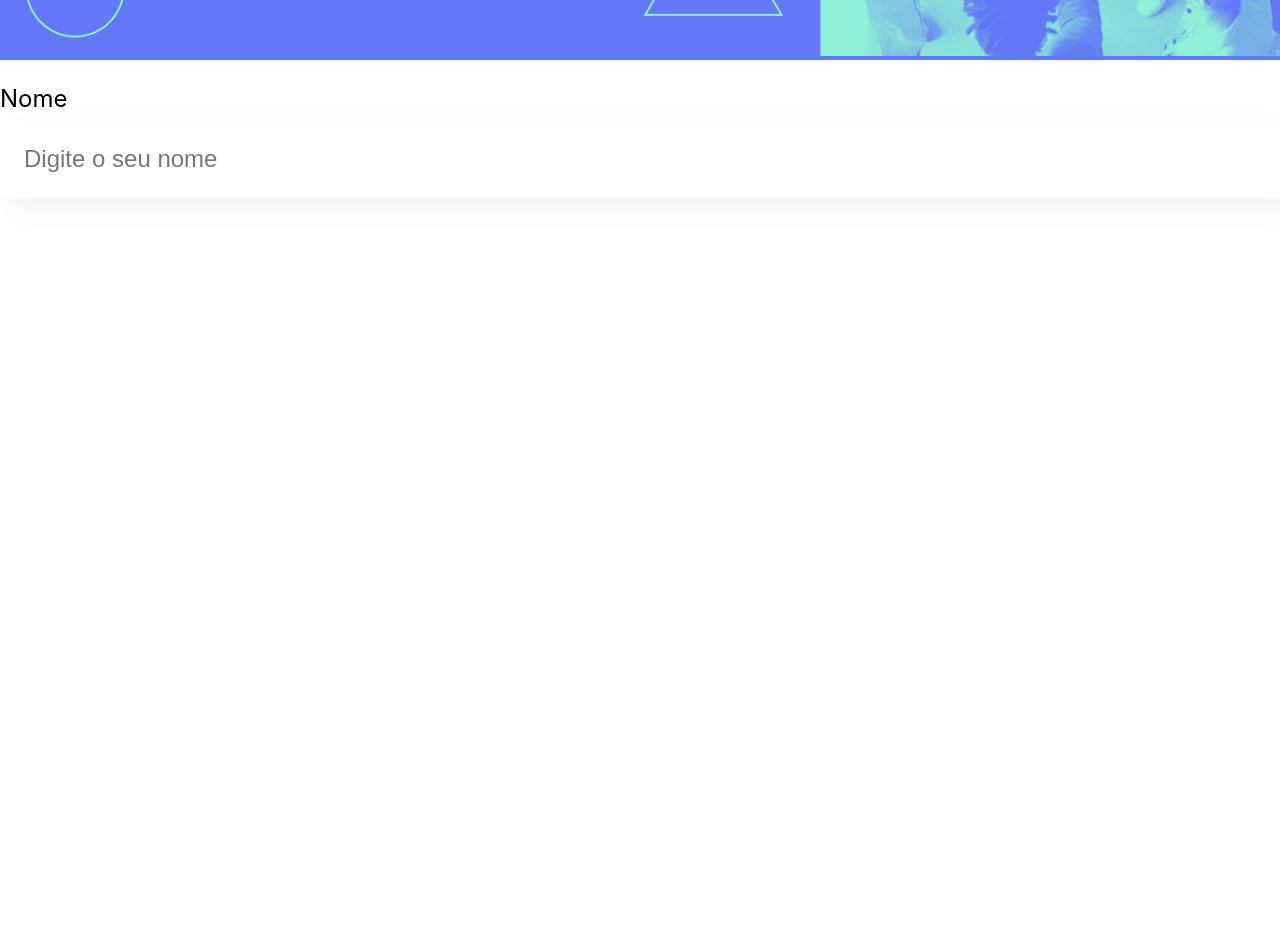
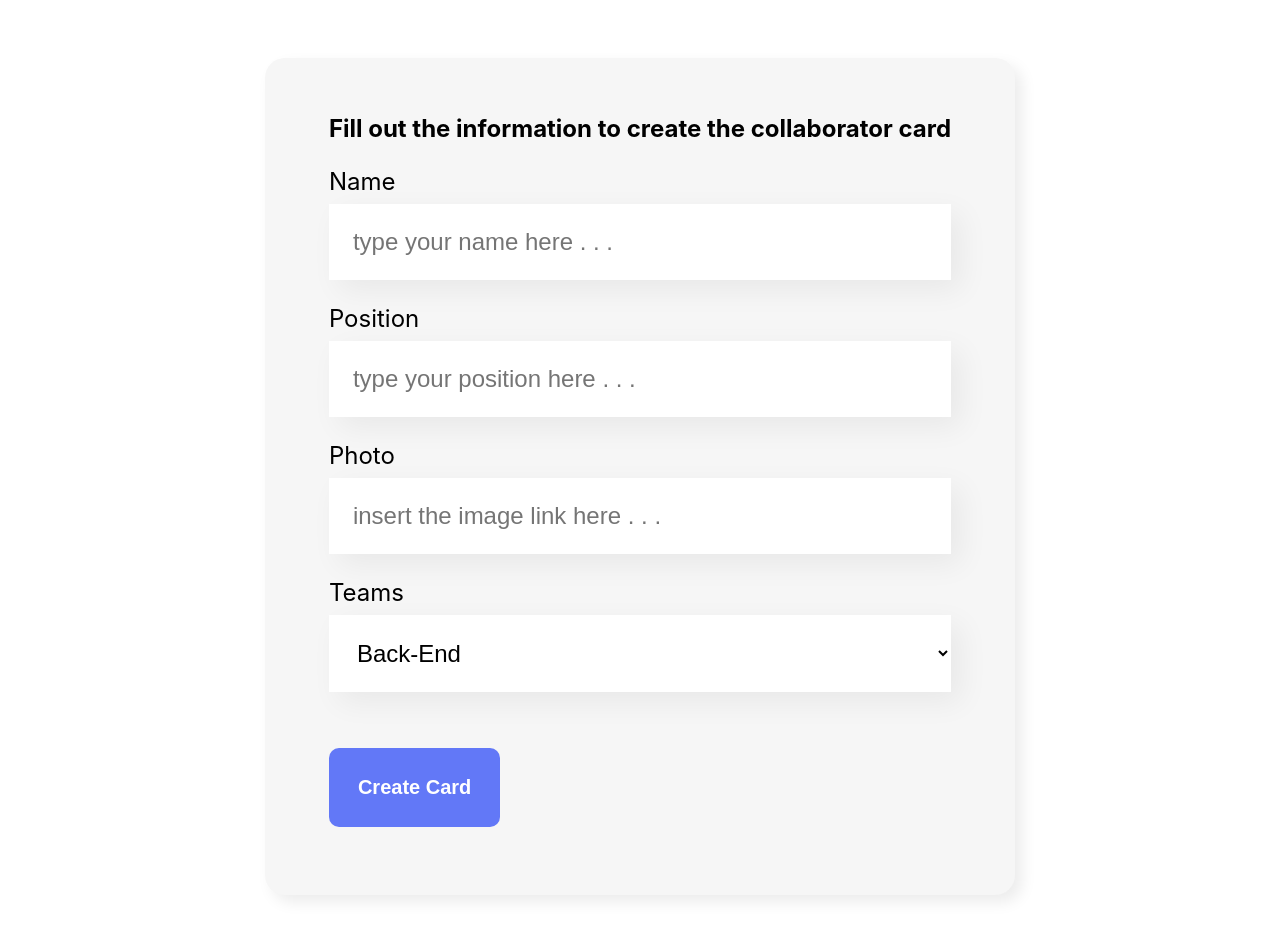
Before and after one commit to fernandorff/Alura-Projeto-ReactJS-1, a React (Create React App) app: page / in a window 1280 px wide. Shown: the part 520-1458 px from the top of the page. Before the commit the page ends 800 px from the top, so only its background shows below. Built offline with nearby package versions, Linux system fonts and the light colour scheme.

Commit message:
atualizando campos de texto

```diff
--- a/src/App.js
+++ b/src/App.js
@@ -1,12 +1,12 @@
 import Banner from "./components/Banner/Banner";
 import TextField from "./components/TextField/TextField";
+import Form from "./components/Form/Formulary";
 
 function App() {
   return (
     <div className="App">
-      <h1>Banner</h1>
       <Banner />
-      <TextField label="Nome" />
+      <Form />
     </div>
   );
 }
--- /dev/null
+++ b/src/components/Button/Button.css
@@ -0,0 +1,16 @@
+.form-button {
+  background: #6278f7;
+  mix-blend-mode: normal;
+  border-radius: 10px;
+  padding: 28px 29px;
+  border: none;
+  cursor: pointer;
+  color: #fff;
+  font-size: 20px;
+  font-weight: 700;
+  margin: 32px 0;
+}
+
+.form-button:hover {
+  color: #95ffd4;
+}
--- /dev/null
+++ b/src/components/Button/Button.js
@@ -0,0 +1,7 @@
+import "./Button.css";
+
+const Button = (props) => {
+  return <button className="form-button">{props.children}</button>;
+};
+
+export default Button;
--- /dev/null
+++ b/src/components/DropdownList/DropdownList.css
@@ -0,0 +1,19 @@
+.dropdown-list {
+  margin: 24px 0;
+}
+
+.dropdown-list label {
+  display: block;
+  margin-bottom: 8px;
+  font-size: 24px;
+}
+
+.dropdown-list select {
+  background-color: #fff;
+  box-shadow: 10px 10px 30px rgba(0, 0, 0, 0.06);
+  width: 100%;
+  border: none;
+  font-size: 24px;
+  padding: 24px;
+  box-sizing: border-box;
+}
--- /dev/null
+++ b/src/components/DropdownList/DropdownList.js
@@ -0,0 +1,16 @@
+import "./DropdownList.css";
+
+const DropdownList = (props) => {
+  return (
+    <div className="dropdown-list">
+      <label>{props.label}</label>
+      <select>
+        {props.itens.map((item) => (
+          <option key={item}>{item}</option>
+        ))}
+      </select>
+    </div>
+  );
+};
+
+export default DropdownList;
--- /dev/null
+++ b/src/components/Form/Formulary.css
@@ -0,0 +1,13 @@
+.formulary {
+  display: flex;
+  justify-content: center;
+  margin: 80px 0;
+}
+
+.formulary form {
+  max-width: 80%;
+  background-color: #f6f6f6;
+  border-radius: 20px;
+  padding: 36px 64px;
+  box-shadow: 7px 7px 15px 0px rgba(0, 0, 0, 0.08);
+}
--- /dev/null
+++ b/src/components/Form/Formulary.js
@@ -0,0 +1,59 @@
+import "./Formulary.css";
+import TextField from "../TextField/TextField";
+import DropdownList from "../DropdownList/DropdownList";
+import Button from "../Button/Button";
+import { useState } from "react";
+
+const Form = () => {
+  const teams = [
+    "Back-End",
+    "Front-End",
+    "Data Science",
+    "Devops",
+    "UX & Design",
+    "Mobile",
+    "Management",
+  ];
+
+  const onSave = (e) => {
+    e.preventDefault();
+    console.log("Form submited => ", name, position, photo);
+  };
+
+  const [name, setName] = useState("");
+  const [position, setPosition] = useState("");
+  const [photo, setPhoto] = useState("");
+
+  return (
+    <section className="formulary">
+      <form onSubmit={onSave}>
+        <h2>Fill out the information to create the collaborator card</h2>
+        <TextField
+          mandatory={true}
+          label="Name"
+          placeholder="type your name here"
+          value={name}
+          onUpdate={(value) => setName(value)}
+        />
+        <TextField
+          mandatory={true}
+          label="Position"
+          placeholder="type your position here"
+          value={position}
+          onUpdate={(value) => setPosition(value)}
+        />
+        <TextField
+          mandatory={true}
+          label="Photo"
+          placeholder="insert the image link here"
+          value={photo}
+          onUpdate={(value) => setPhoto(value)}
+        />
+        <DropdownList label="Teams" itens={teams} />
+        <Button>Create Card</Button>
+      </form>
+    </section>
+  );
+};
+
+export default Form;
--- a/src/components/TextField/TextField.js
+++ b/src/components/TextField/TextField.js
@@ -1,11 +1,22 @@
+import { useState } from "react";
 import "./TextField.css";
 
 const TextField = (props) => {
-  console.log(props.label);
+  const [value, setValue] = useState("");
+
+  const onTyping = (e) => {
+    props.onUpdate(e.target.value);
+  };
+
   return (
     <div className="text-field">
       <label>{props.label}</label>
-      <input placeholder="Digite o seu nome" />
+      <input
+        value={props.value}
+        onChange={onTyping}
+        required={props.mandatory}
+        placeholder={`${props.placeholder} . . .`}
+      />
     </div>
   );
 };
```
